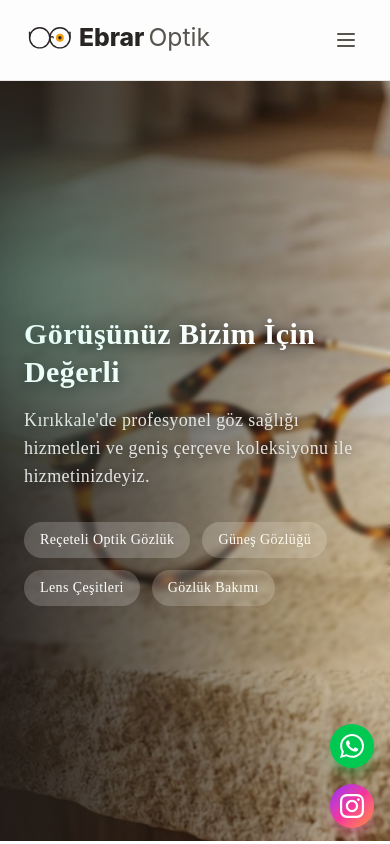
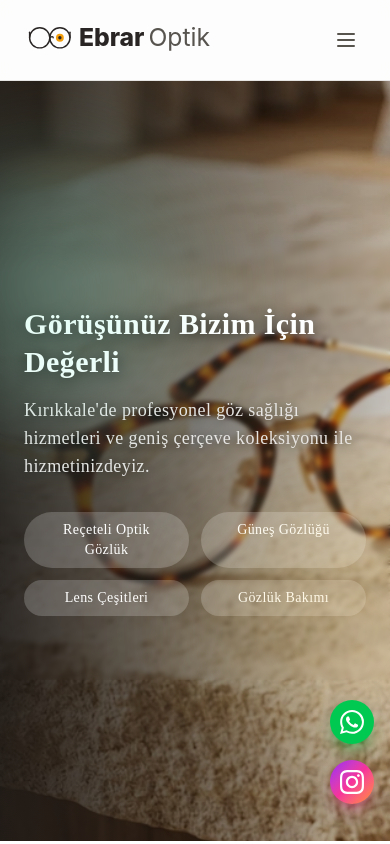
Before and after one commit to temreyildirim8/ebrar-optik, a Next.js app: page / in a window 390 px wide. Shown: the top 844 px of the page. Built offline with nearby package versions, Linux system fonts and the light colour scheme.

Commit message:
feat: align social and services

```diff
--- a/src/components/FloatingSocialButtons.tsx
+++ b/src/components/FloatingSocialButtons.tsx
@@ -66,7 +66,7 @@ export function FloatingSocialButtons() {
 
       {/* Mobile: Bottom right, smaller */}
       {!isDesktop && (
-        <div className="fixed bottom-4 right-4 z-50 flex flex-col gap-2">
+        <div className="fixed bottom-10 right-4 z-50 flex flex-col gap-2">
           {/* WhatsApp Button */}
           <a
             href={whatsappLink}
--- a/src/components/sections/HeroSection.tsx
+++ b/src/components/sections/HeroSection.tsx
@@ -32,17 +32,20 @@ export function HeroSection() {
         </HeroReveal>
 
         {/* Services Preview */}
-        <HeroReveal delay={0.4} className="flex flex-wrap gap-3 sm:gap-4">
-          <span className="rounded-full bg-white/20 px-4 py-2 text-sm font-medium text-white backdrop-blur-sm">
+        <HeroReveal
+          delay={0.4}
+          className="grid grid-cols-2 gap-3 sm:flex sm:gap-4"
+        >
+          <span className="rounded-full bg-white/20 px-4 py-2 text-center text-sm font-medium text-white backdrop-blur-sm">
             Reçeteli Optik Gözlük
           </span>
-          <span className="rounded-full bg-white/20 px-4 py-2 text-sm font-medium text-white backdrop-blur-sm">
+          <span className="rounded-full bg-white/20 px-4 py-2 text-center text-sm font-medium text-white backdrop-blur-sm">
             Güneş Gözlüğü
           </span>
-          <span className="rounded-full bg-white/20 px-4 py-2 text-sm font-medium text-white backdrop-blur-sm">
+          <span className="rounded-full bg-white/20 px-4 py-2 text-center text-sm font-medium text-white backdrop-blur-sm">
             Lens Çeşitleri
           </span>
-          <span className="rounded-full bg-white/20 px-4 py-2 text-sm font-medium text-white backdrop-blur-sm">
+          <span className="rounded-full bg-white/20 px-4 py-2 text-center text-sm font-medium text-white backdrop-blur-sm">
             Gözlük Bakımı
           </span>
         </HeroReveal>
```
